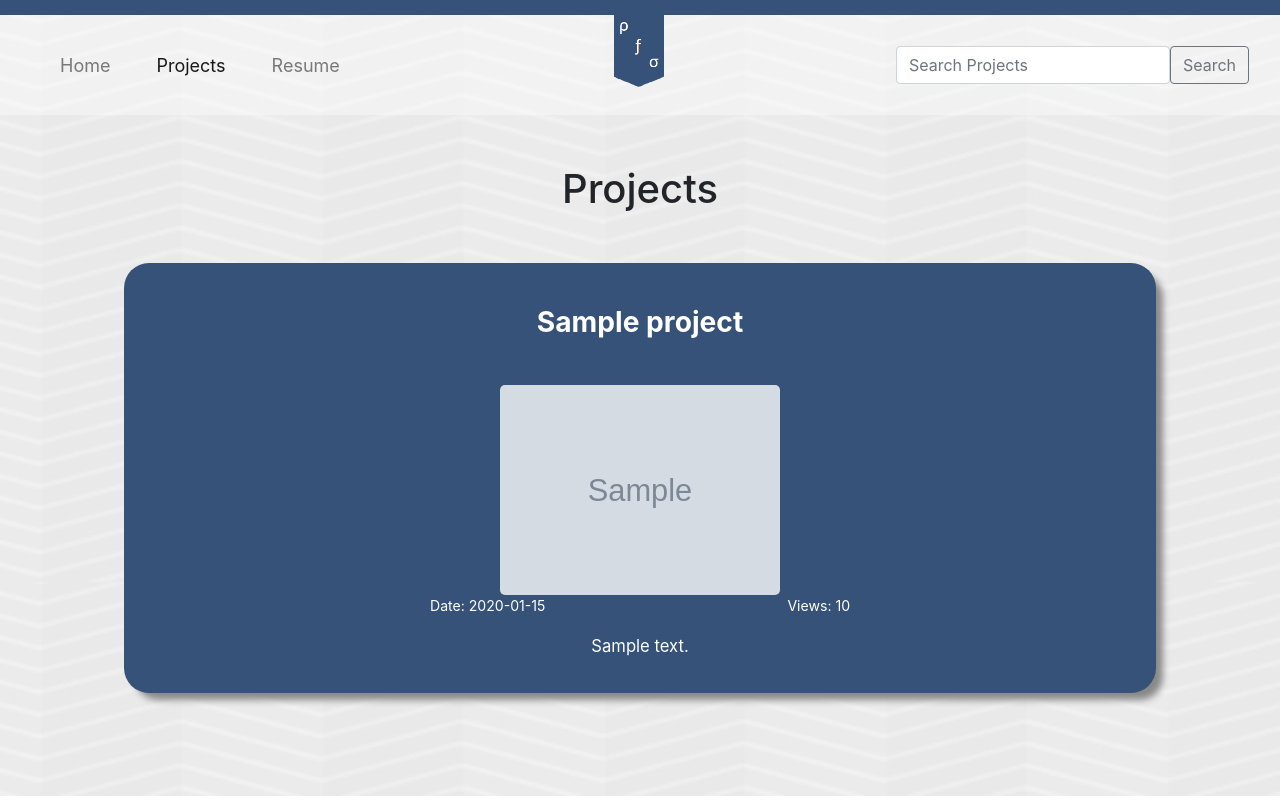
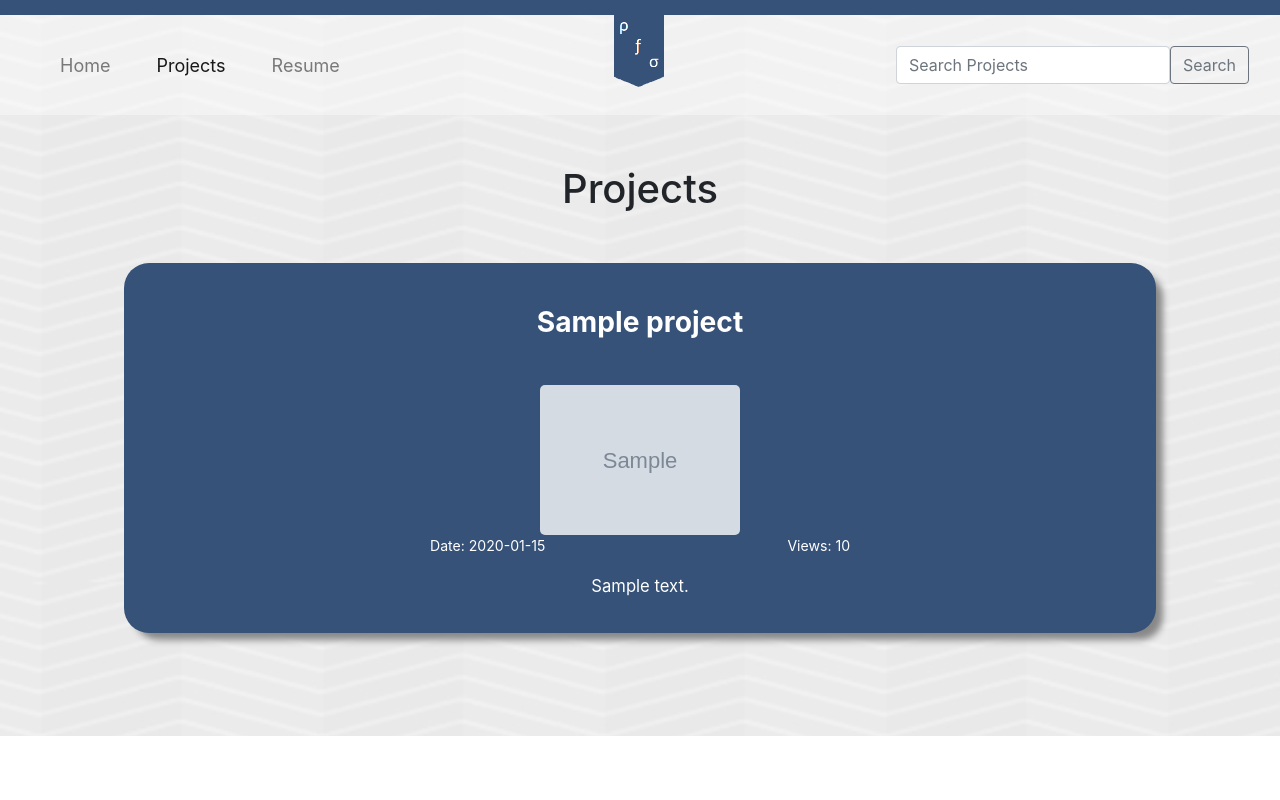
Before and after one commit to pforderique/pforderique.com, a Flask app: page /projects in a window 1280 px wide. Run offline with Flask 2, Linux system fonts and the light colour scheme; tables that the repository leaves empty hold one stand-in row (values such as "Sample post"); grey boxes marked "Sample" are stand-in pictures; some libraries are stand-ins or nearby versions.

Commit message:
fixed solo rendering

```diff
--- a/website/templates/projects.html
+++ b/website/templates/projects.html
@@ -64,7 +64,7 @@
                 </h3>
                 <div class="image-container">
                     <a href="{{url_for('views.project', name=project_tup[0].name)}}">
-                        <img src="{{project_tup[0].image_link}}">
+                        <img style="max-width: 50%;" src="{{project_tup[0].image_link}}">
                     </a>
                 </div>
                 <div class="project-data">
```
